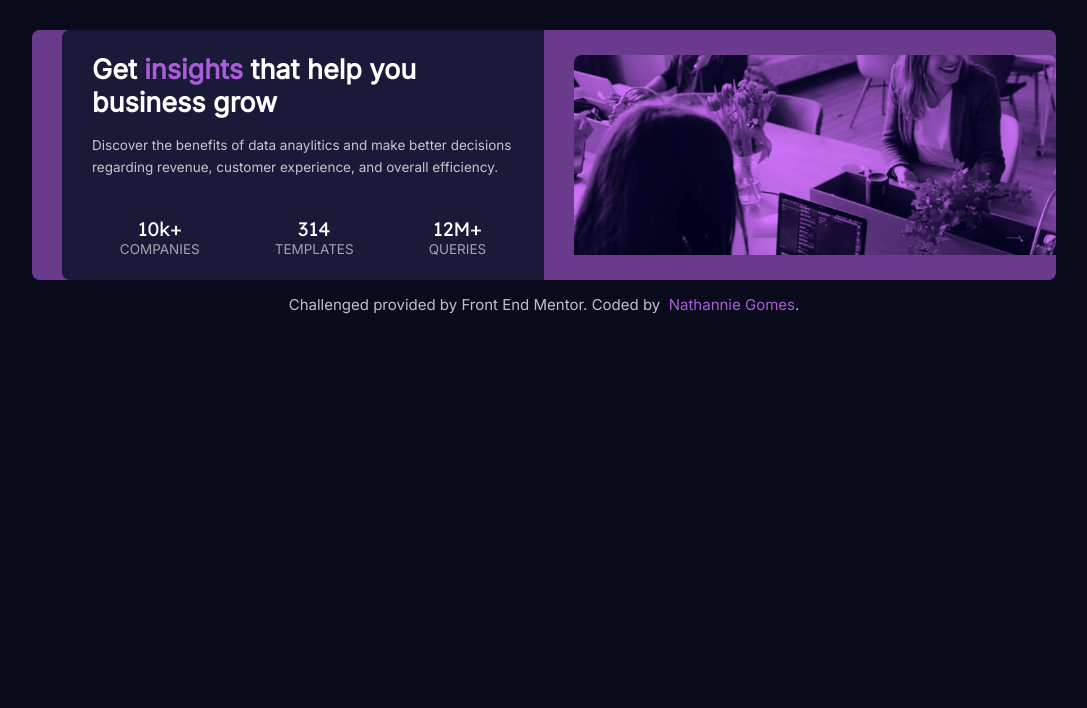
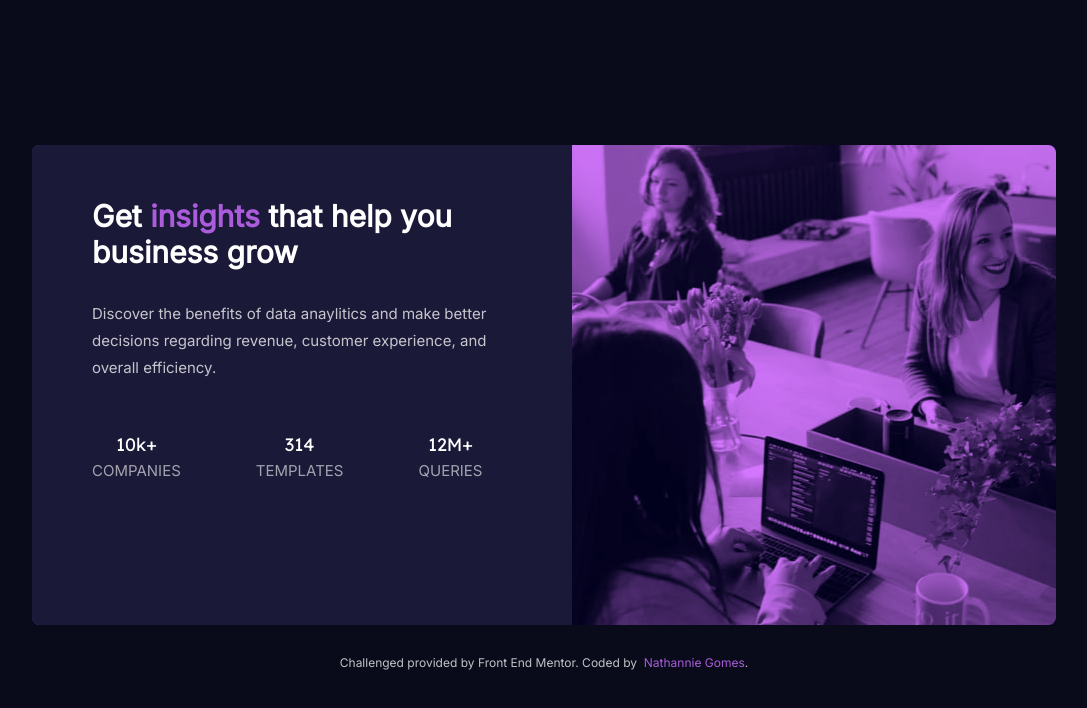
Before and after one commit to nathannieg/frontendmentor-stats-preview, a plain HTML site: page index.html in a window 1280 px wide. Shown: the whole page, without its empty margins (96-1183 px from the left). Drawn offline with Linux system fonts and the light colour scheme.

Commit message:
desktop final version

```diff
--- a/style.css
+++ b/style.css
@@ -147,43 +147,78 @@ a {
   color: var(--soft-violet);
 }
 
-/*DESKTOP VERSION */
+/* ========================================= DESKTOP VERSION */
 
-@media (min-width: 1280px) {
+@media (max-width: 1440px) {
+  body {
+    display: flex;
+    width: 100vw;
+    height: 100vh;
+    justify-content: center;
+    align-items: center;
+  }
+
   main {
+    width: 80vw;
+    height: 60vh;
     display: flex;
     flex-direction: row-reverse;
     justify-content: center;
     align-items: center;
-    /* width: 80vw;
-  background-color: hsl(277, 64%, 61%, 0.6); */
     border-radius: 0.5rem 0.5rem 0.5rem 0.5rem;
   }
 
   .card {
     display: flex;
     flex-direction: column;
-    /* margin: 0 2rem; */
+    margin: 0;
     background-color: var(--card-background);
-    /* width: 80vw;
-    height: auto;*/
+    width: 100%;
+    height: 100%;
     border-radius: 0.5rem 0 0 0.5rem;
+  }
+
+  .image-container {
+    width: 100%;
+    height: 100%;
+    border-radius: 0 0.5rem 0.5rem 0;
+    mix-blend-mode: overlay;
+    background-repeat: no-repeat;
+    background-size: cover;
+    background-position: center center;
+  }
+
+  .text-container {
+    width: 100%;
+    height: 100%;
+    padding-right: 2rem;
+    padding-left: 2rem;
+    padding-top: 2rem;
+    margin-bottom: 3rem;
   }
 
   h1 {
     margin: 0 2rem;
     margin-top: 1.5rem;
     text-align: left;
+    font-size: 2rem;
+  }
+
+  span {
+    font-size: 2rem;
   }
 
   .paragraph {
     font-size: 0.9rem;
-    margin: 0 2rem;
+    margin: 1rem 2rem;
     text-align: left;
+    font-size: 1rem;
+    line-height: 1.8rem;
   }
 
   .description {
     text-align: center;
+    line-height: 0;
   }
 
   .stats {
@@ -192,13 +227,19 @@ a {
     justify-content: center;
     text-align: center;
     gap: 1rem;
+    margin-right: 2rem;
+  }
+
+  .headings {
+    font-size: 1.2rem;
   }
 
   attribution {
-    font-size: 1rem;
+    margin-top: 1rem;
+    font-size: 0.8rem;
   }
 
   a {
-    font-size: 1rem;
+    font-size: 0.8rem;
   }
 }
```
